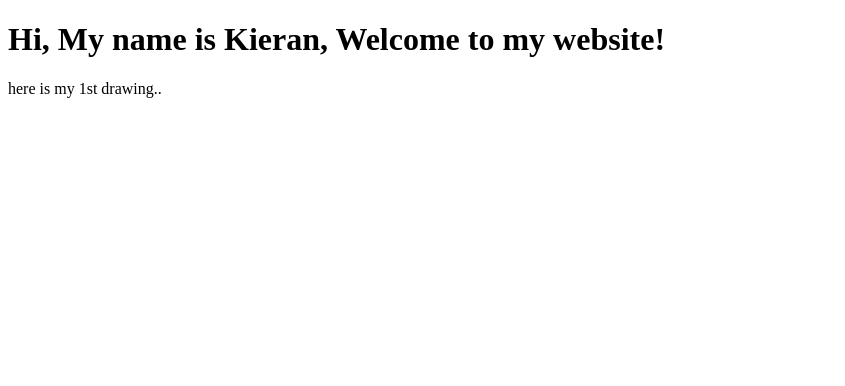
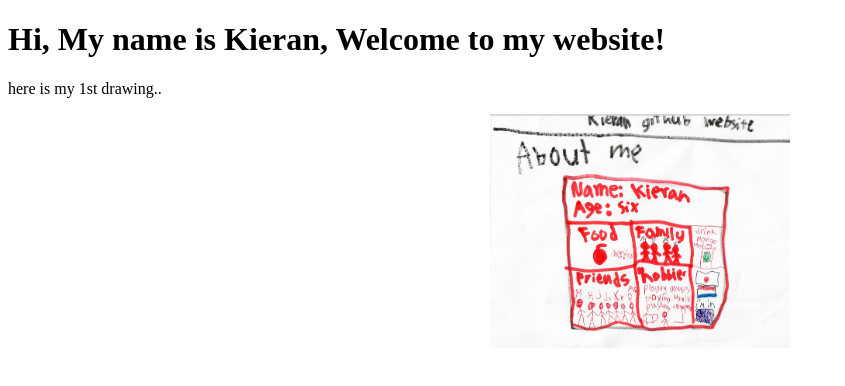
Before and after one commit to kieranpathak/kieranpathak.github.io, a plain HTML site: page index.html in a window 1280 px wide. Shown: the whole page, without its empty margins (0-845 px from the left). Drawn offline with Linux system fonts and the light colour scheme.

```diff
--- a/index.html
+++ b/index.html
@@ -8,5 +8,8 @@
 <body>
     <h1>Hi, My name is Kieran, Welcome to my website!</h1>
     <p>here is my 1st drawing..</p>
+    <div style="text-align: center;">
+        <img src="drawing1.png" alt="Kieran's Drawing 1" style="width: 300px; height: auto;">
+    </div>
 </body>
 </html>
```
Also changed, not shown: drawing1.png (added).
